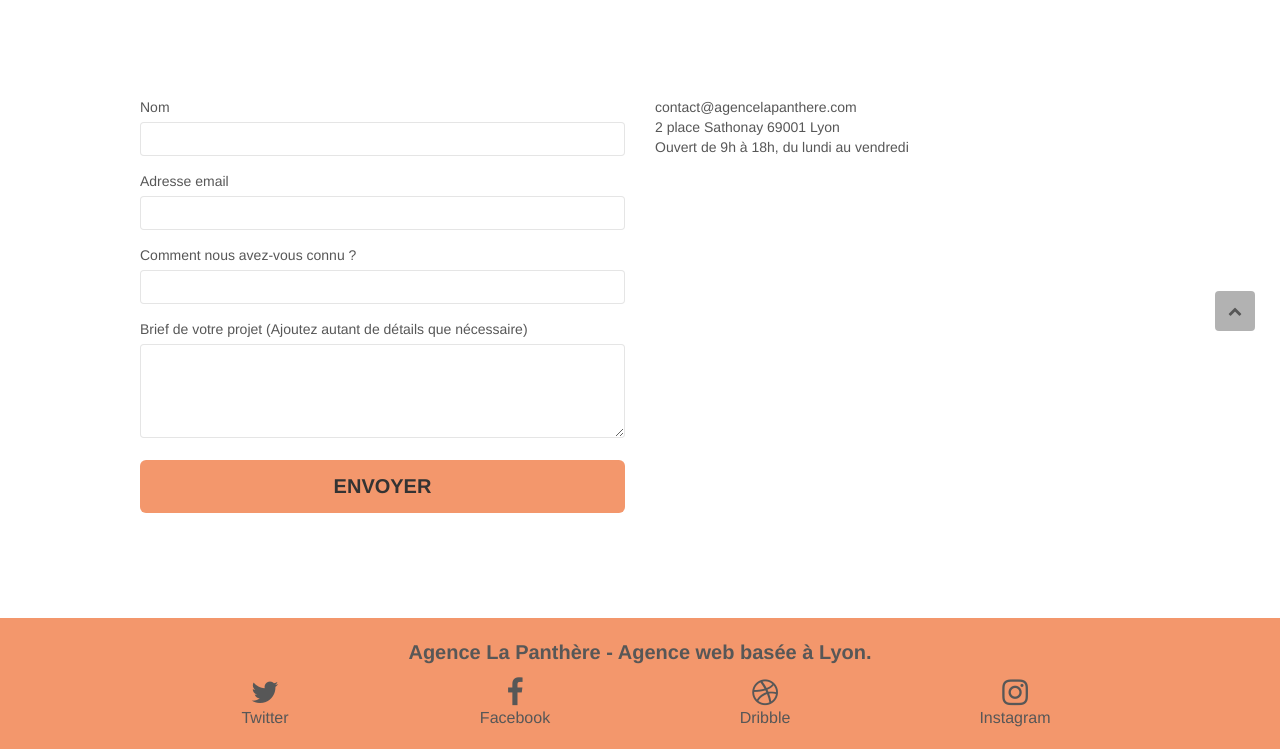
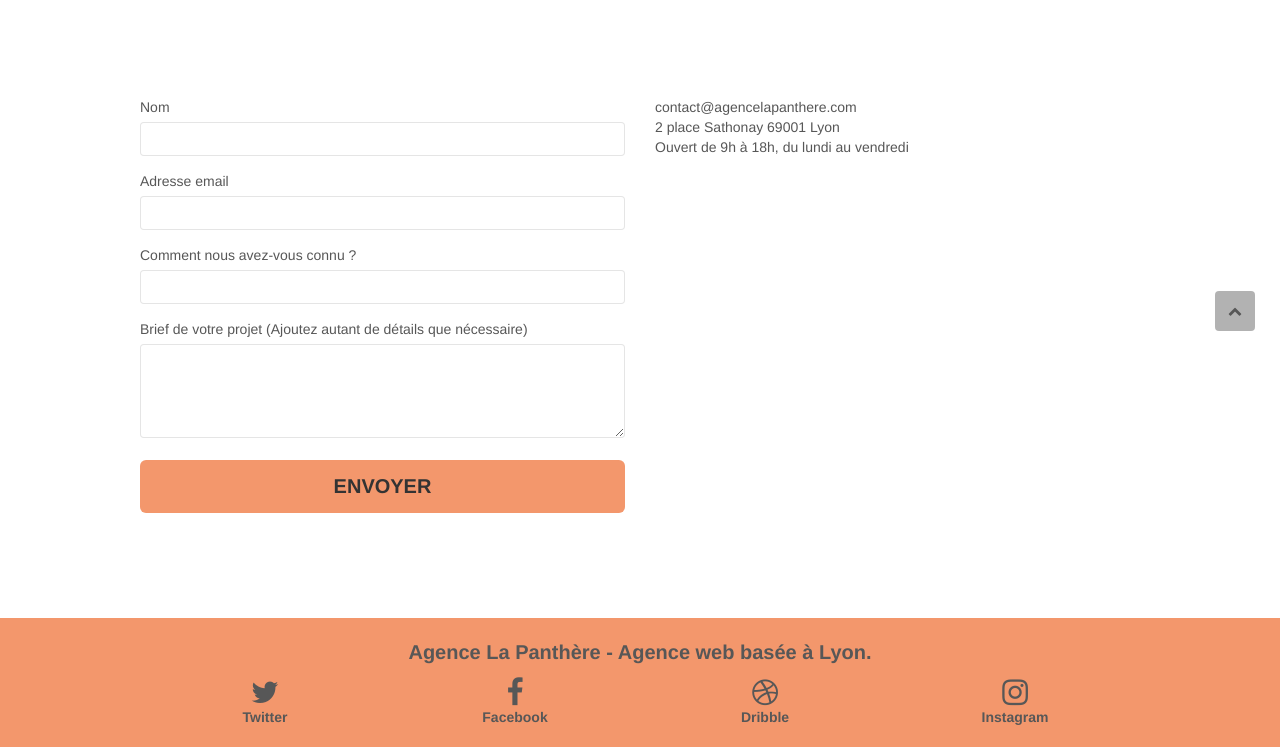
Before and after one commit to KentinTL/P4-lapanthere, a plain HTML site: page page2.html in a window 1280 px wide. Shown: the part 444-1193 px from the top of the page. Drawn offline with Linux system fonts and the light colour scheme.

Commit message:
change font-size p  footer

```diff
--- a/css/style-contact.css
+++ b/css/style-contact.css
@@ -1775,8 +1775,7 @@ p {
   max-width: 400px;
   margin: auto auto auto auto;
   display: flex;
-  font-size: 16px;
-  font-weight: 500;
+  font-weight: 700;
   flex-direction: column;
   justify-content: center;
   align-items: center;
```
